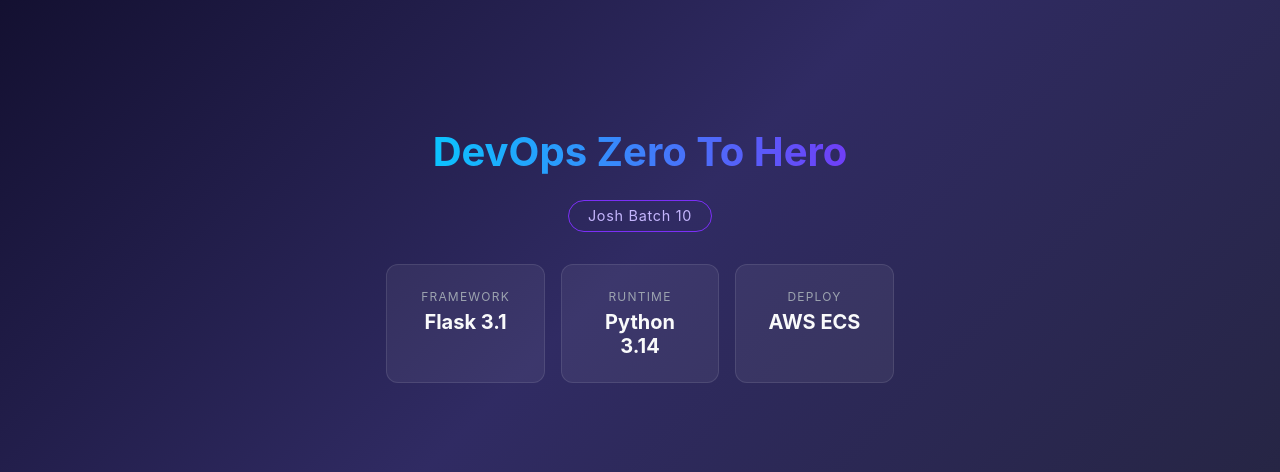
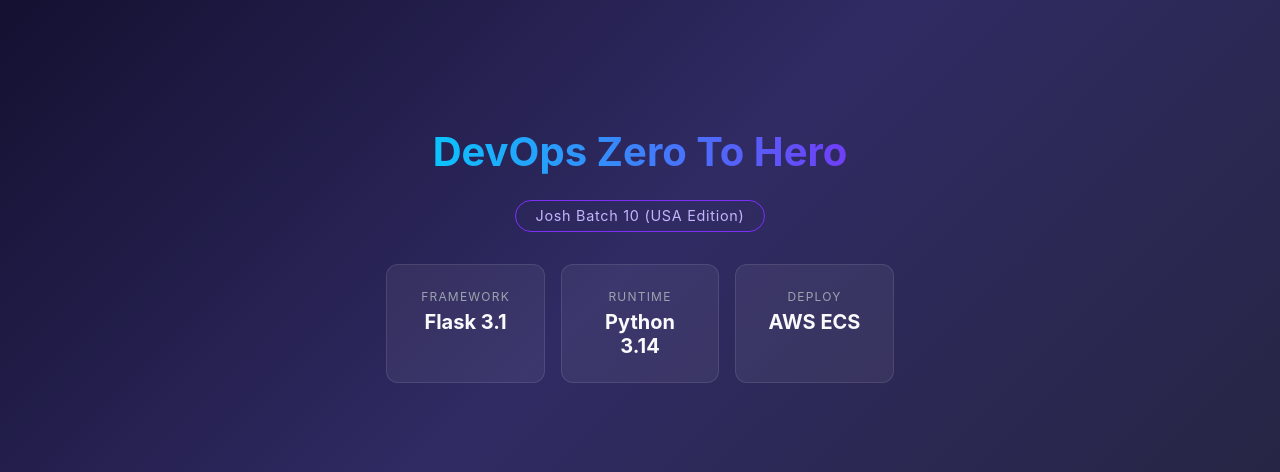
Before and after one commit to Sandykachan89/github-actions-zero-to-hero, a Flask app: page / in a window 1280 px wide. Shown: the part 145-617 px from the top of the page. Run offline with Flask 3, Linux system fonts and the light colour scheme.

Commit message:
Updated index file

```diff
--- a/templates/index.html
+++ b/templates/index.html
@@ -68,7 +68,7 @@
 <body>
     <div class="container">
         <h1>DevOps Zero To Hero</h1>
-        <div class="badge">Josh Batch 10</div>
+        <div class="badge">Josh Batch 10 (USA Edition)</div>
         <div class="cards">
             <div class="card">
                 <span>Framework</span>
```
